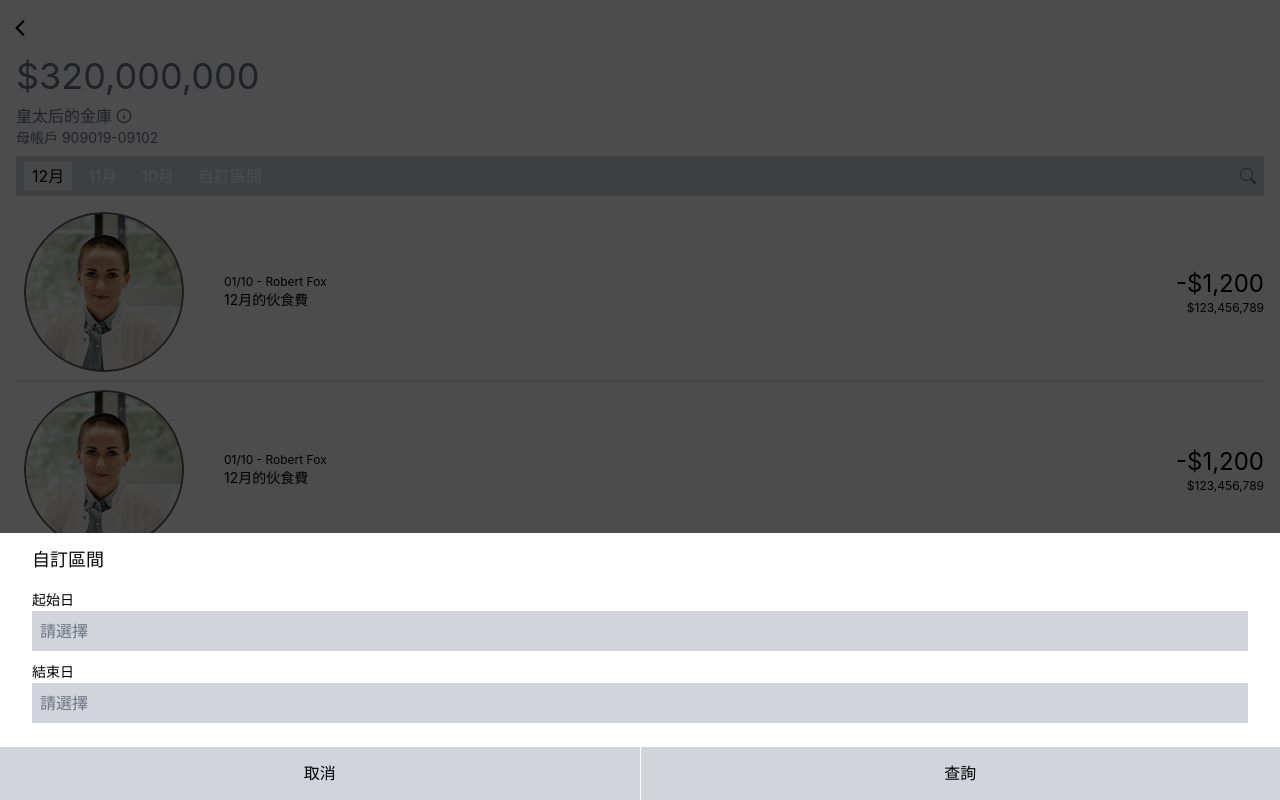
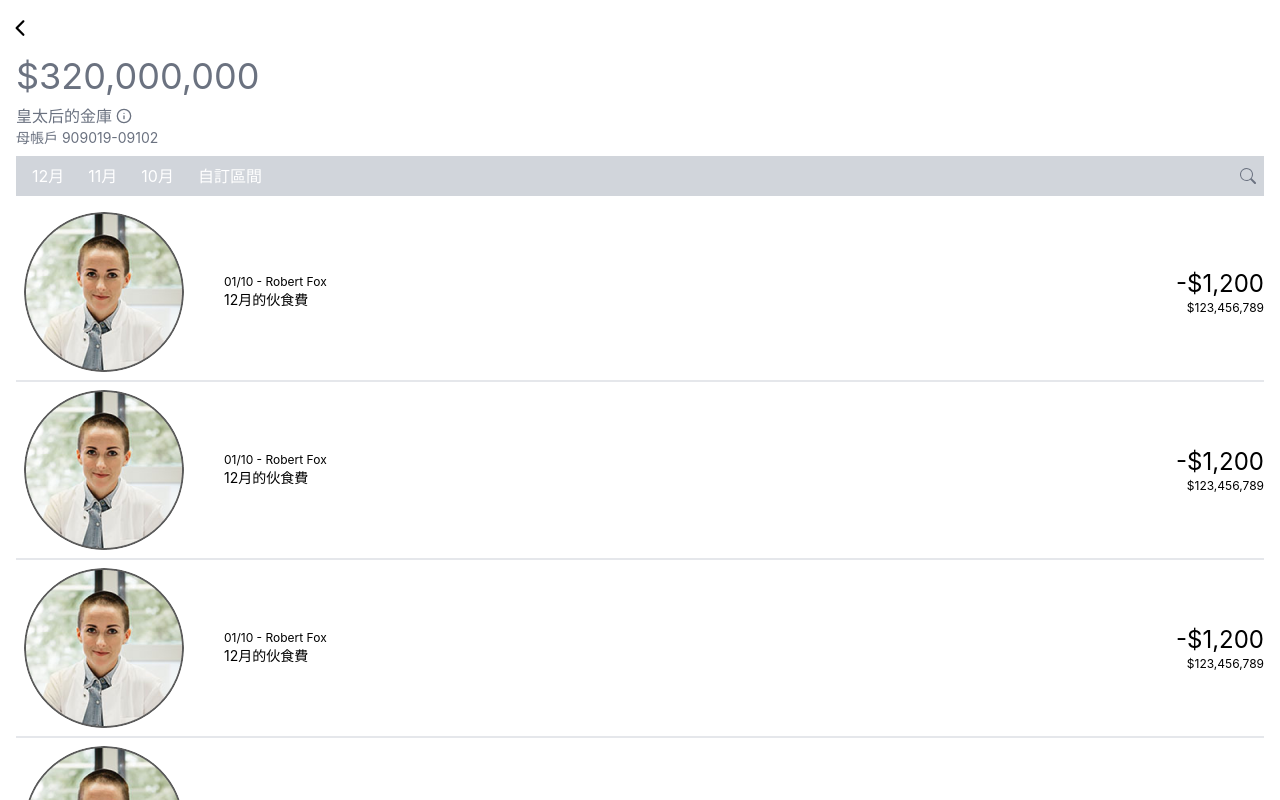
Before and after one commit to kayac-chang/React-Online-Banking, a React (Create React App) app: page /submain in a window 1280 px wide. Built offline with nearby package versions, Linux system fonts and the light colour scheme.

Commit message:
fix Bottom Drawer

```diff
--- a/package.json
+++ b/package.json
@@ -12,7 +12,7 @@
     "react-router-dom": "^5.2.0",
     "tailwindcss": "npm:@tailwindcss/postcss7-compat",
     "uuid": "^8.3.2",
-    "web-vitals": "^0.2.4"
+    "web-vitals": "^1.0.1"
   },
   "scripts": {
     "start": "craco start",
@@ -64,7 +64,7 @@
     "eslint-plugin-jsx-a11y": "^6.4.1",
     "postcss": "^7",
     "react-scripts": "4.0.1",
-    "typescript": "^4.0.3",
+    "typescript": "^4.1.2",
     "husky": "^4.3.8",
     "lint-staged": "^10.5.3",
     "prettier": "^2.2.1"
--- a/src/components/base/atoms/Aside.tsx
+++ /dev/null
@@ -1,19 +0,0 @@
-import clsx from "clsx";
-import { ReactNode } from "react";
-
-type AsideProps = {
-  className?: string;
-  children?: ReactNode;
-};
-export default function Aside({ children, className }: AsideProps) {
-  return (
-    <aside
-      className={clsx(
-        "fixed top-0 w-screen h-screen bg-black bg-opacity-70",
-        className
-      )}
-    >
-      {children}
-    </aside>
-  );
-}
--- /dev/null
+++ b/src/components/base/atoms/Modal.tsx
@@ -0,0 +1,40 @@
+import clsx from "clsx";
+import { useRef, ReactNode, MouseEvent } from "react";
+
+type ModalProps = {
+  open?: boolean;
+  children?: ReactNode;
+  className?: string;
+  onClickAway?: () => void;
+};
+export default function Modal({
+  open = true,
+  children,
+  className,
+  onClickAway,
+}: ModalProps) {
+  const ref = useRef<HTMLDivElement>(null);
+
+  function onClick(event: MouseEvent) {
+    const inside = ref?.current?.firstChild?.contains(event.target as Node);
+
+    if (inside) return;
+
+    onClickAway?.();
+  }
+
+  if (!open) return <></>;
+
+  return (
+    <div
+      ref={ref}
+      onClickCapture={onClick}
+      className={clsx(
+        "fixed top-0 w-screen h-screen bg-black bg-opacity-70",
+        className
+      )}
+    >
+      {children}
+    </div>
+  );
+}
--- a/src/components/base/atoms/Tab.tsx
+++ b/src/components/base/atoms/Tab.tsx
@@ -1,4 +1,5 @@
 import { ReactNode, MouseEvent } from "react";
+import { Link } from "react-router-dom";
 
 type Props = {
   href: string;
@@ -15,14 +16,14 @@ export default function Tab({
   onClick,
 }: Props) {
   return (
-    <a
-      href={href}
+    <Link
+      to={href}
       aria-controls={ariaControls}
       className={className}
       onClick={onClick}
       role="tab"
     >
       {label}
-    </a>
+    </Link>
   );
 }
--- /dev/null
+++ b/src/components/base/effects/Fade.tsx
@@ -0,0 +1,15 @@
+import { cloneElement } from "react";
+import clsx from "clsx";
+
+type FadeProps = {
+  children: JSX.Element;
+  type: "in" | "out";
+};
+export function Fade({ children }: FadeProps) {
+  return cloneElement(children, {
+    className: clsx(
+      children.props.className,
+      "transition-opacity duration-500"
+    ),
+  });
+}
--- /dev/null
+++ b/src/components/base/effects/index.tsx
@@ -0,0 +1 @@
+export * from "./Fade";
--- a/src/components/base/molecules/Tabs.tsx
+++ /dev/null
@@ -1,23 +0,0 @@
-import { useState, Dispatch, SetStateAction } from "react";
-import RenderProps from "components/base/atoms/RenderProps";
-import type { RenderPropsChildren } from "components/base/atoms/RenderProps";
-
-type TabsProps<T> = {
-  active?: T;
-  children?: RenderPropsChildren<{
-    active: T;
-    setActive: Dispatch<SetStateAction<T>>;
-  }>;
-};
-export default function Tabs({
-  children,
-  active: initActive = 0,
-}: TabsProps<number>) {
-  const [active, setActive] = useState(initActive);
-
-  return (
-    <RenderProps active={active} setActive={setActive}>
-      {children}
-    </RenderProps>
-  );
-}
--- a/src/components/base/organisms/BottomDrawer.tsx
+++ b/src/components/base/organisms/BottomDrawer.tsx
@@ -1,37 +1,11 @@
 import { InputFieldWithPlaceholder } from "components/base/molecules/InputField";
-import Aside from "components/base/atoms/Aside";
-import useClickAway from "hooks/useClickAway";
-import { cloneElement, useRef } from "react";
-import clsx from "clsx";
 
-type FadeProps = {
-  children: JSX.Element;
-  type: "in" | "out";
+type Props = {
+  onClose?: () => void;
 };
-function Fade({ children }: FadeProps) {
-  return cloneElement(children, {
-    className: clsx(
-      children.props.className,
-      "transition-opacity duration-500"
-    ),
-  });
-}
-
-export default function BottomDrawer() {
-  const ref = useRef<HTMLDivElement>(null);
-  const isClickAway = useClickAway(ref.current);
-
+export default function BottomDrawer({ onClose }: Props) {
   return (
-    <Fade type="in">
-      <Aside
-        className={
-          isClickAway ? "opacity-0 pointer-events-none" : "opacity-100"
-        }
-      >
-        <article
-          ref={ref}
-          className="absolute bottom-0 w-full h-1/3 bg-white flex flex-col"
-        >
+    <article className="absolute bottom-0 w-full h-1/3 bg-white flex flex-col">
       <header className="mx-8 h-1/5">
         <h3 className="h-full flex items-center text-lg">自訂區間</h3>
       </header>
@@ -51,11 +25,11 @@ export default function BottomDrawer() {
       </section>
 
       <footer className="flex h-1/5 divide-x divide-white">
-            <button className="bg-button flex-1">取消</button>
+        <button className="bg-button flex-1" onClick={onClose}>
+          取消
+        </button>
         <button className="bg-button flex-1">查詢</button>
       </footer>
     </article>
-      </Aside>
-    </Fade>
   );
 }
--- a/src/hooks/useClickAway.tsx
+++ /dev/null
@@ -1,19 +0,0 @@
-import { useEffect, useState } from "react";
-
-export default function useClickAway<T extends HTMLElement>(ref: T | null) {
-  const [isClickAway, setClickAway] = useState(false);
-
-  function handle(evt: MouseEvent) {
-    const isInside = ref?.contains(evt.target as Node);
-
-    setClickAway(!isInside);
-  }
-
-  useEffect(() => {
-    document.addEventListener("click", handle);
-
-    return () => document.removeEventListener("click", handle);
-  });
-
-  return isClickAway;
-}
--- a/src/pages/SubMain/Root.tsx
+++ b/src/pages/SubMain/Root.tsx
@@ -1,7 +1,5 @@
-import { Transaction } from "types";
 import { fillRemainHeight } from "utils";
-import { map } from "ramda";
-import { Link } from "react-router-dom";
+import { Link, useHistory, useLocation } from "react-router-dom";
 import clsx from "clsx";
 import { BsSearch } from "react-icons/bs";
 
@@ -9,70 +7,56 @@ import Header from "components/base/organisms/Header";
 import Record from "components/submain/Record";
 import Account from "components/submain/Account";
 import BottomDrawer from "components/base/organisms/BottomDrawer";
-import Tab from "components/base/atoms/Tab";
-import Tabs from "components/base/molecules/Tabs";
+import Modal from "components/base/atoms/Modal";
 import { InputFieldWithPlaceholder } from "components/base/molecules/InputField";
 
 import transactions from "mocks/transactions";
 
-const toRecord = (transaction: Transaction) => (
-  <Link
-    key={transaction.id}
-    to={(location) =>
-      "/" + [location.pathname.replaceAll("/", ""), transaction.id].join("/")
-    }
-    className="block"
-  >
-    <Record {...transaction} />
-  </Link>
-);
-
-function FilterTabs() {
 const filters = [
   {
-      href: "#dec",
-      ariaControls: "december",
+    to: "?filter=12",
     label: "12月",
   },
   {
-      href: "#nov",
-      ariaControls: "november",
+    to: "?filter=11",
     label: "11月",
   },
   {
-      href: "#oct",
-      ariaControls: "october",
+    to: "?filter=10",
     label: "10月",
   },
   {
-      href: "#custom",
-      ariaControls: "custom",
+    to: "#custom",
     label: "自訂區間",
   },
 ];
 
+function FilterTabs() {
+  const location = useLocation();
+
   return (
     <nav className="space-x-2">
-      <Tabs>
-        {({ active, setActive }) =>
-          filters.map((props, index) => (
-            <Tab
-              key={props.href}
+      {filters.map((props) => (
+        <Link
+          key={props.label}
+          to={props.to}
           className={clsx(
-                "px-2 py-1 pointer-events-auto",
-                active === index ? "bg-gray-100 text-black" : "text-white"
+            "px-2 py-1",
+            location.search === props.to
+              ? "bg-gray-100 text-black"
+              : "text-white pointer-events-auto"
           )}
-              onClick={() => setActive(index)}
-              {...props}
-            />
-          ))
-        }
-      </Tabs>
+        >
+          {props.label}
+        </Link>
+      ))}
     </nav>
   );
 }
 
 export default function SubMain() {
+  const { goBack, location } = useHistory();
+
   return (
     <>
       <Header back />
@@ -103,11 +87,21 @@ export default function SubMain() {
           className="overflow-y-auto divide-y-2 divide-gray-200 px-4"
           ref={fillRemainHeight}
         >
-          {map(toRecord)(transactions)}
+          {transactions.map((transaction) => (
+            <Link
+              key={transaction.id}
+              to={`${location.pathname}/${transaction.id}`}
+              className="block"
+            >
+              <Record {...transaction} />
+            </Link>
+          ))}
         </div>
       </main>
 
-      <BottomDrawer />
+      <Modal open={location.hash === "#custom"} onClickAway={goBack}>
+        <BottomDrawer onClose={goBack} />
+      </Modal>
     </>
   );
 }
```
Also changed, not shown: 1 other file (tests, documents, lock files or other folders). Lines whose indentation alone changed are shown as unchanged.
